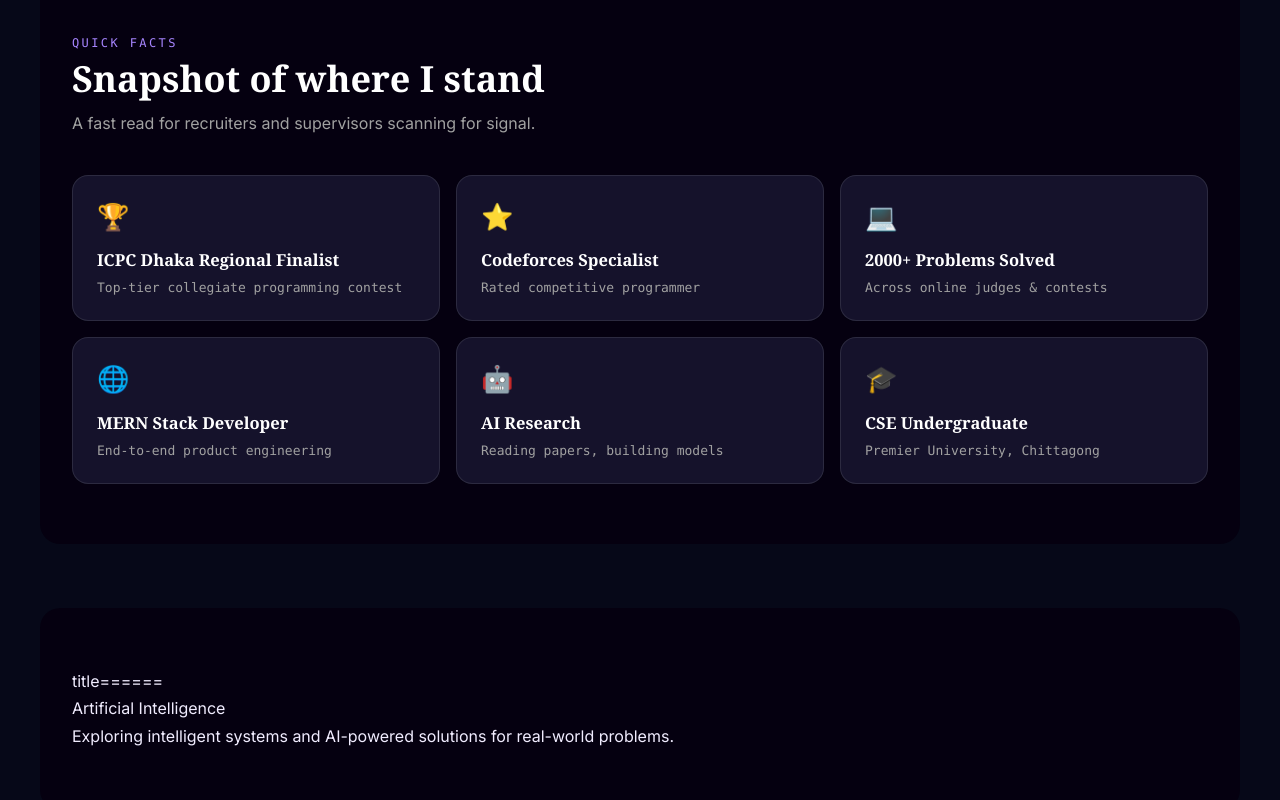
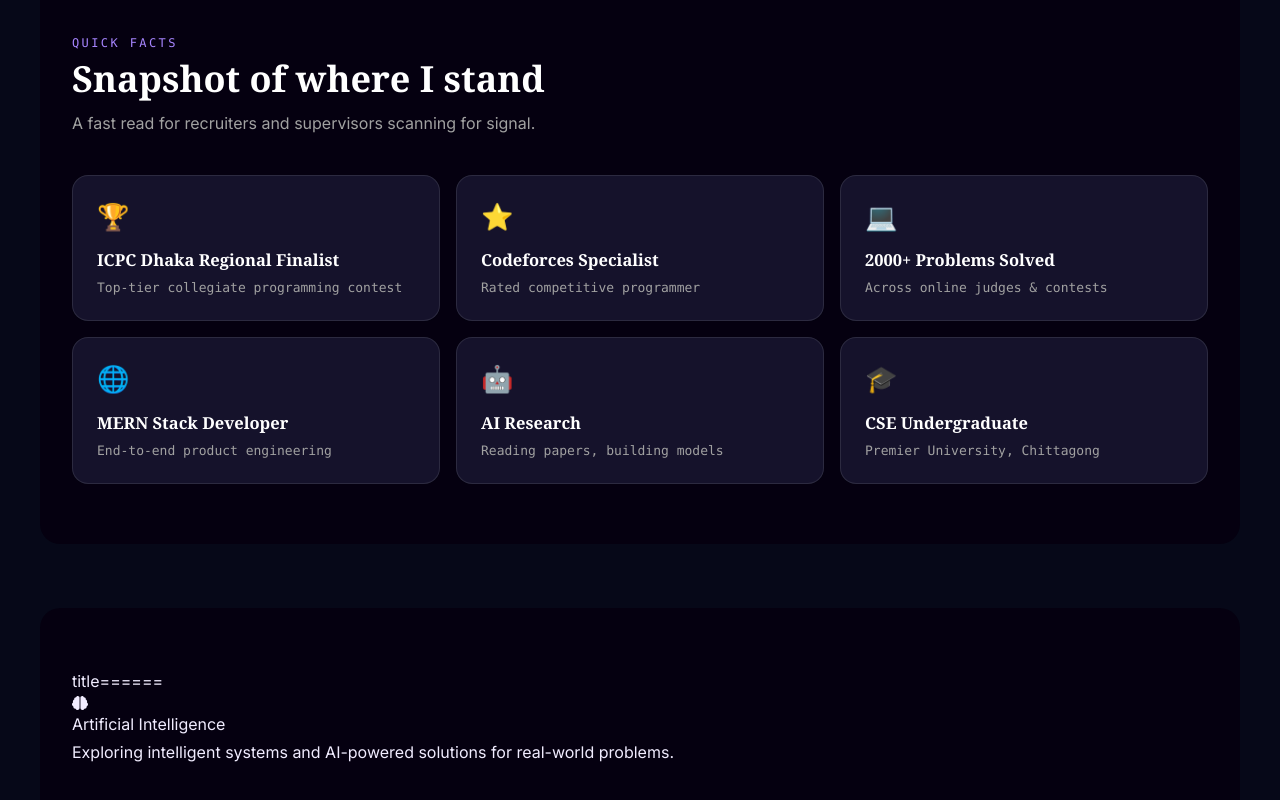
Before and after one commit to nuralamjoy/my_portfolio, a React (Vite) app: page / in a window 1280 px wide. Shown: the part 3228-4028 px from the top of the page. Built offline with nearby package versions, Linux system fonts and the light colour scheme.

Commit message:
icon for focus area

```diff
--- a/src/components/About/FocusArea.jsx
+++ b/src/components/About/FocusArea.jsx
@@ -1,4 +1,4 @@
-
+import { FaBrain } from "react-icons/fa";
 
 const FocusArea = () => {
   return (
@@ -10,7 +10,7 @@
           <div className="fa-card">
             <div className="fa-card-upper">
               <div className="fa-card-icon">
-
+                <FaBrain />
               </div>
             </div>
             <h3 className="fa-card-title">Artificial Intelligence</h3>
@@ -23,6 +23,6 @@
       </div>
     </section>
   );
-}
+};
 
-export default FocusArea
+export default FocusArea;
```
